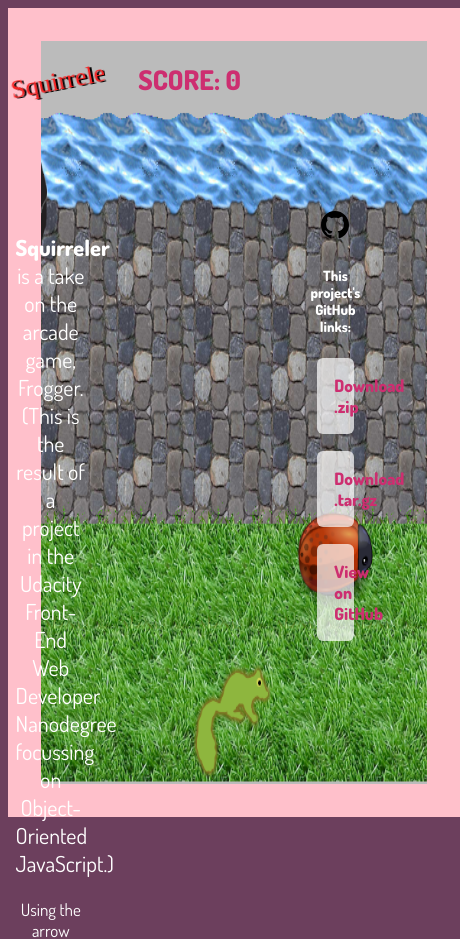
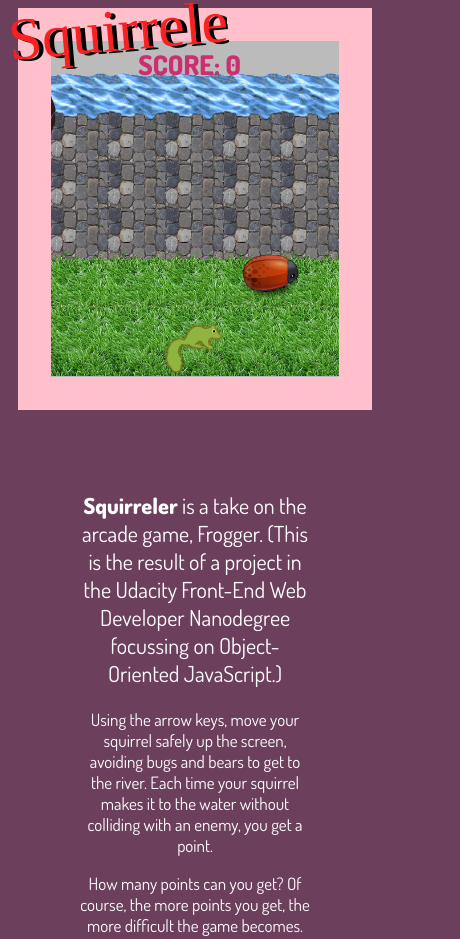
Before and after one commit to catahoulaleopard/udacity-frogger, a plain HTML site: page index.html in a window 390 px wide. Shown: the top 939 px of the page, 460 px wide, since content can reach past the window. Drawn offline with Linux system fonts and the light colour scheme.

Commit message:
make layout fit mobile

```diff
--- a/index.html
+++ b/index.html
@@ -143,6 +143,7 @@ header {
   -moz-animation-fill-mode: forwards;
   -o-animation-fill-mode: forwards;
   animation-direction: normal;
+  z-index: 111;
 }
 
 aside {
@@ -201,15 +202,72 @@ section ul li a {
     width: 34vw;
     left: calc(50% - 18vw);
     top: 5.7vh;
+    z-index: 111;
 }
 
+
+@media screen and (max-width: 1089px) {
+  aside {
+      display: block;
+      color: #fff;
+      font-size: 17px;
+      position: relative;
+      width: 60vw;
+      left: calc(50% - 30vw);
+      top: 55px;
+  }
+
+  section {
+    display: block;
+    color: #fff;
+    font-size: 17px;
+    position: relative;
+    width: 48vw;
+    right: -25vw;
+    top: 115px;
+  }
+  header#logo {
+      transform: rotate(-5deg);
+      animation: initial;
+      opacity: 1;
+      left: calc(50% - 36.5vw);
+      top: .5vh;
+      z-index: 111;
+  }
+
+}
+
+@media screen and (max-width: 699px) {
+  header#logo {
+      transform: rotate(-5deg);
+      animation: initial;
+      opacity: 1;
+      left: calc(50% - 49.5vw);
+      top: 0;
+    width: 58vw;
+  }
+
+  canvas {
+    height: inherit;
+    max-width: 74vw;
+  }
+
+  #score-box {
+    top:4vh;
+  }
+}
 </style>
 </head>
 <body>
 	<a class="reset-button" href="">TRY AGAIN?</a>
-  <header><img src="images/squirreler-logo.svg" alt="Squirreler!"></header>
+  <header id="logo"><img src="images/squirreler-logo.svg" alt="Squirreler!"></header>
 
-  <aside>
+
+  <div id="score-box"></div>
+  <content></content>
+
+
+    <aside>
     <p><b>Squirreler</b> is a take on the arcade game, Frogger. (This is the result of a project in the Udacity Front-End Web Developer Nanodegree focussing on Object-Oriented JavaScript.)</p>
     <p>Using the arrow keys, move your squirrel safely up the screen, avoiding bugs and bears to get to the river. Each time your squirrel makes it to the water without colliding with an enemy, you get a point. </p>
 <p>How many points can you get? Of course, the more points you get, the more difficult the game becomes.</p>
@@ -225,8 +283,6 @@ section ul li a {
     </ul>
   </section>
 
-  <div id="score-box"></div>
-
     <script src="js/resources.js"></script>
     <script src="js/app.js"></script>
     <script src="js/engine.js"></script>
--- a/js/engine.js
+++ b/js/engine.js
@@ -13,6 +13,8 @@ var Engine = (function (global) {
     */
    var doc = global.document,
       win = global.window,
+      gamebox = doc.querySelector('content'),
+      resetButton = doc.querySelector('.reset-button'),
       canvas = doc.createElement('canvas'),
       ctx = canvas.getContext('2d'),
       lastTime;
@@ -21,8 +23,8 @@ var Engine = (function (global) {
    canvas.width = 505;
    canvas.height = 588;
 
-   doc.body.appendChild(canvas);
-   var resetButton = doc.querySelector('.reset-button');
+   gamebox.appendChild(canvas);
+
 
    function playerCollided() {
     console.log('collided');
```
